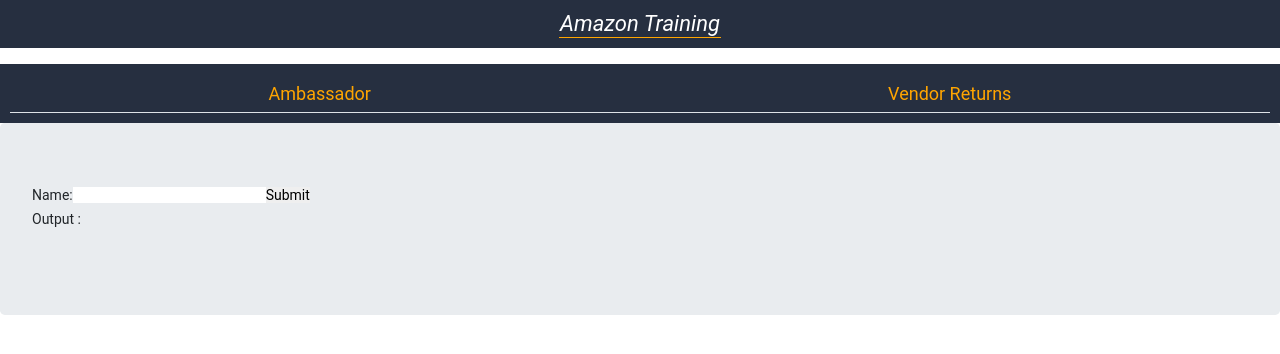
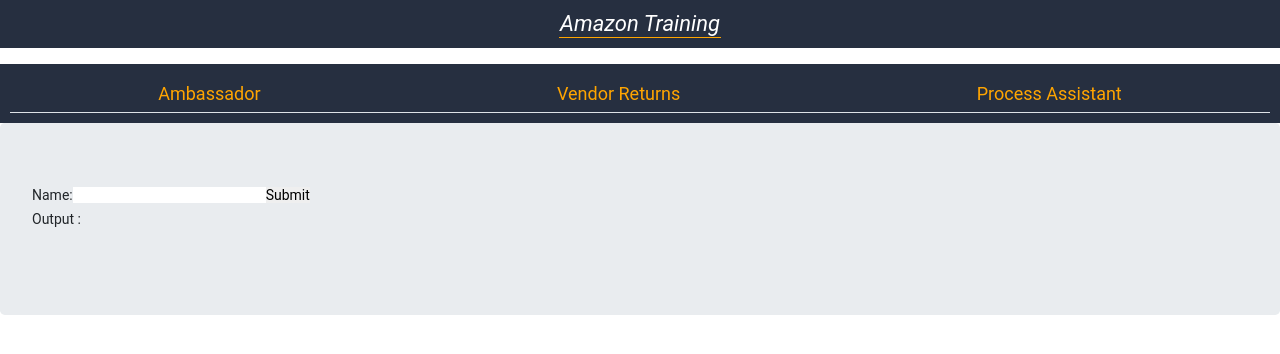
Before and after one commit to uionly/demo-vendor-amazon, a React (Create React App) app: page /pa in a window 1280 px wide. Shown: the top 354 px of the page. Built offline with nearby package versions, Linux system fonts and the light colour scheme.

Commit message:
Add Chase cpt to NavBar

```diff
--- a/src/App.js
+++ b/src/App.js
@@ -7,7 +7,6 @@
 import VendorReturns from './Component/Pages/VendorReturns/VendorReturns';
 import Ambassador from './Component/Pages/Ambassador/Ambassador';
 import ChaseCpt from './Component/Pages/PA/ChaseCpt';
-import NameForm from './Component/Pages/PA/DemoCpt';
 class App extends Component {
   render() {
     return (
@@ -21,7 +20,6 @@
             <Route exact path='/VendorReturns' component={VendorReturns} />
             <Route exact path='/Ambassador' component={Ambassador}/>
             <Route exact path='/pa' component={ChaseCpt}/>
-            <Route exact path='/nameform' component={NameForm}/>
 
           </Switch>
         </Router>
--- a/src/Component/Navbar/NavSubject.js
+++ b/src/Component/Navbar/NavSubject.js
@@ -11,6 +11,9 @@
             <Nav.Item>
                 <Nav.Link className="navSubject" href='/VendorReturns'>Vendor Returns</Nav.Link>
             </Nav.Item>
+            <Nav.Item>
+                <Nav.Link className="navSubject" href='/pa'>Process Assistant</Nav.Link>
+            </Nav.Item>
         </Nav>
     </NavStyle>
 )
```
